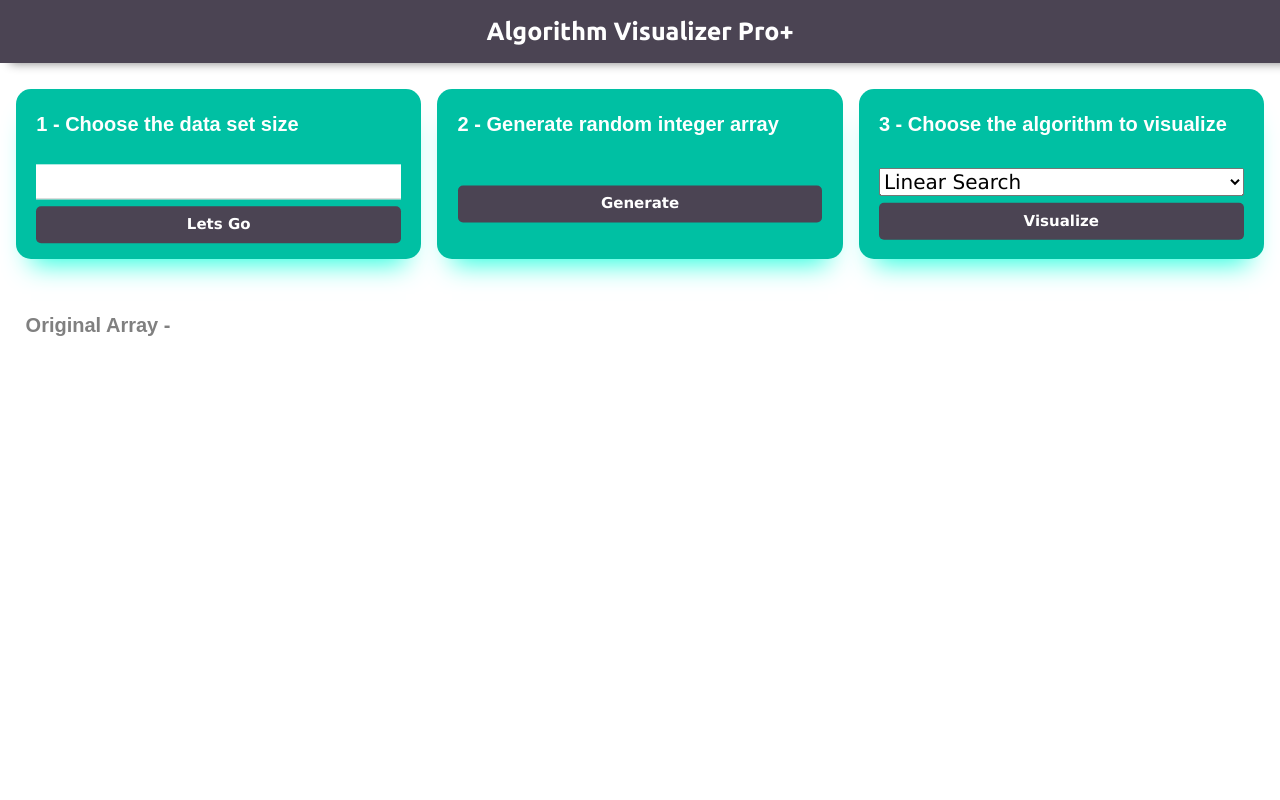
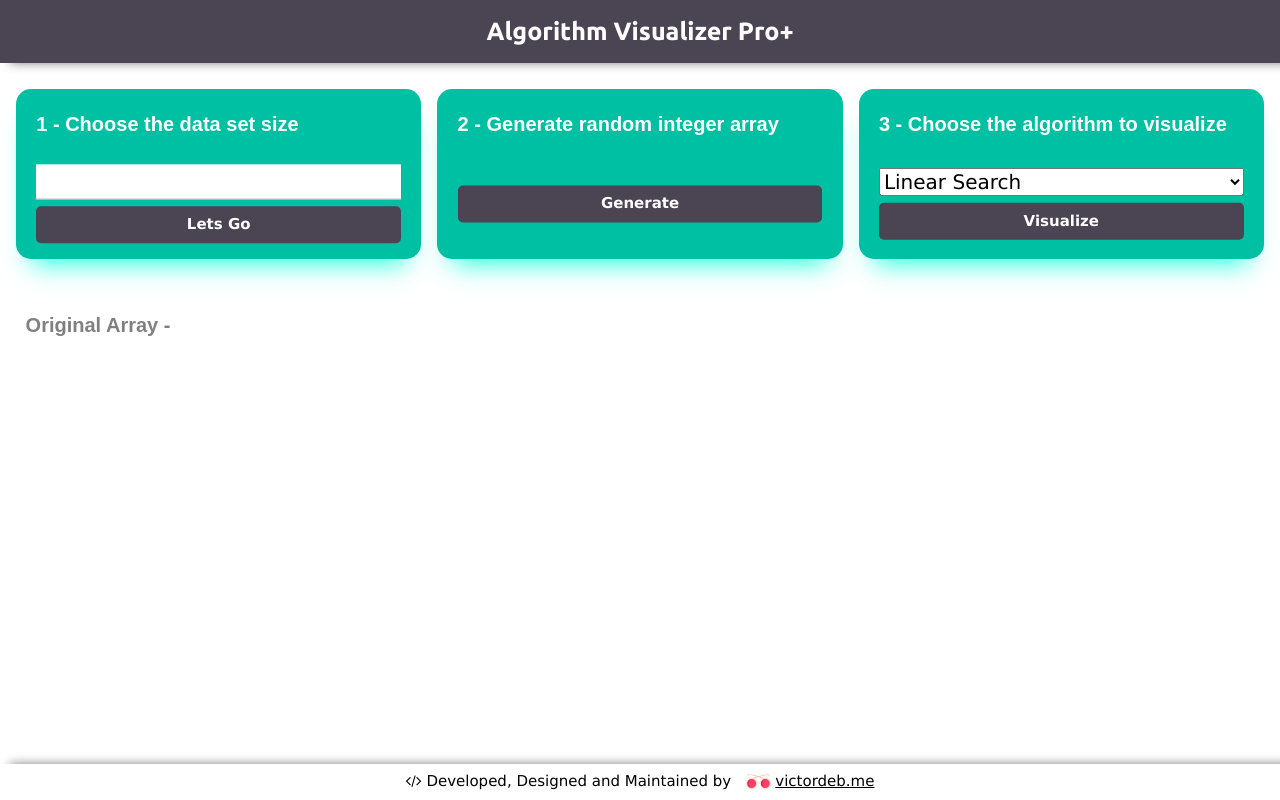
Before and after one commit to victorpunkd/algorithm-visualizer, a plain HTML site: page index.html in a window 1280 px wide. Drawn offline with nearby package versions, Linux system fonts and the light colour scheme; a web font is replaced by a local one.

Commit message:
footer added

```diff
--- a/index.css
+++ b/index.css
@@ -76,7 +76,7 @@
 .visualizer {
   margin-top: 4%;
   padding: 0% 2%;
-  max-height: 50vh;
+  max-height: 45vh;
   overflow-y: scroll;
 }
 
@@ -97,3 +97,14 @@
   font-size: 20px;
   margin-top: 2%;
 }
+
+.footer {
+  position: absolute;
+  bottom: 0;
+  text-align: center;
+  width: 100%;
+  background-color: white;
+  /* height: 40px; */
+  padding: 0.5% 1%;
+  box-shadow: 10px 0px 10px gray;
+}
--- a/index.html
+++ b/index.html
@@ -6,6 +6,10 @@
     <title>Algorithm Visualizer Pro+ | Watch and learn</title>
     <script src="index.js"></script>
     <link rel="stylesheet" type="text/css" href="index.css" />
+    <link
+      rel="stylesheet"
+      href="https://cdnjs.cloudflare.com/ajax/libs/font-awesome/4.7.0/css/font-awesome.min.css"
+    />
     <link
       href="https://fonts.googleapis.com/css2?family=Ubuntu:wght@700&display=swap"
       rel="stylesheet"
@@ -86,5 +90,22 @@
       <div class="passData" id="passData"></div>
       <div class="result" id="resultDiv"></div>
     </div>
+    <div class="footer">
+      <a
+        class="developer_link"
+        href="https://victordeb.me"
+        target="_blank"
+        rel="noopener noreferrer"
+        style="text-decoration: none;"
+      >
+        <i class="fa fa-code"></i> Developed, Designed and Maintained
+        by&nbsp;&nbsp;
+        <img
+          alt="victor"
+          style="width: 25px; height: 25px; margin-top: -2px;"
+          src="victor_icon.png"
+        />&nbsp;<span style="text-decoration: underline;">victordeb.me</span>
+      </a>
+    </div>
   </body>
 </html>
```
Also changed, not shown: victor_icon.png (added).
